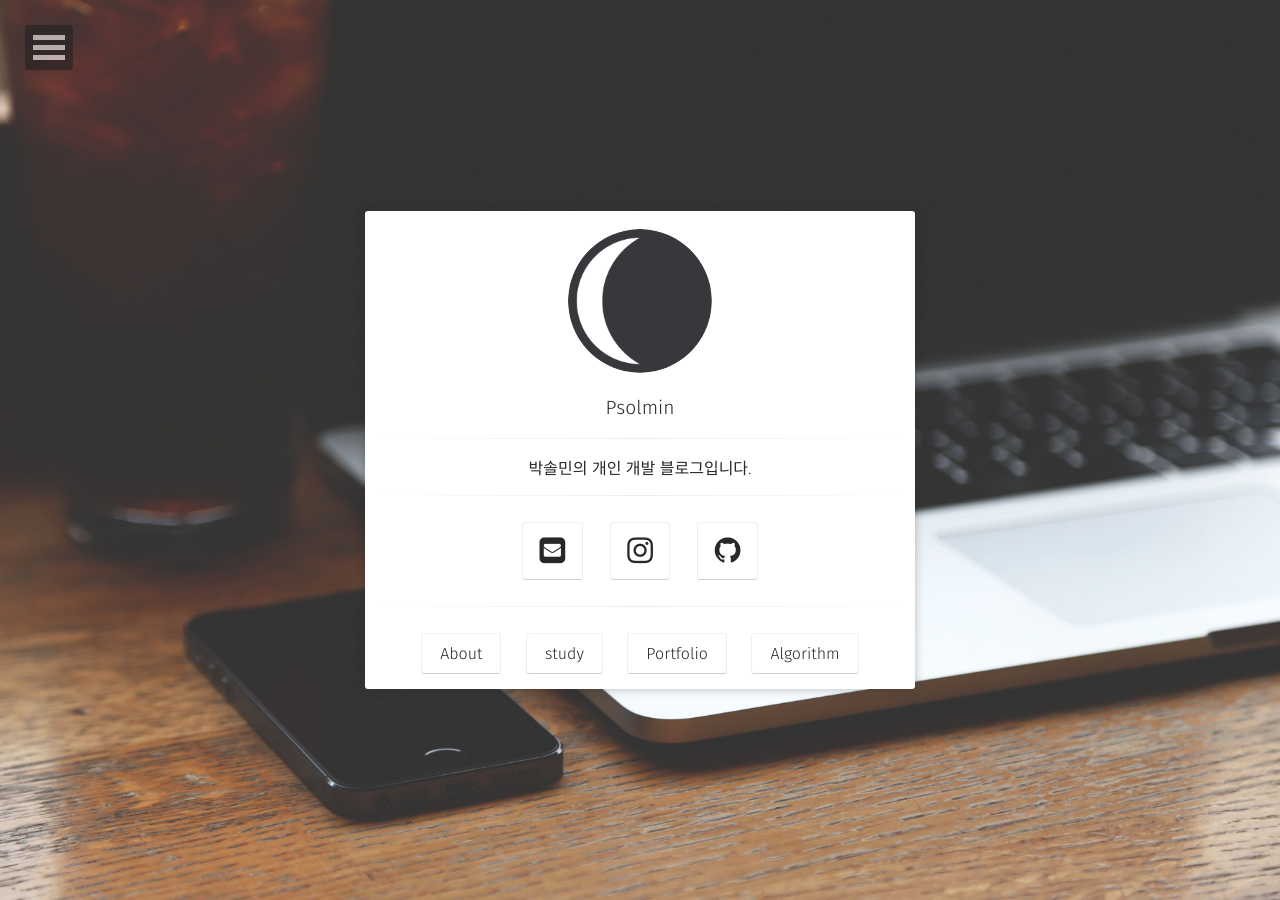
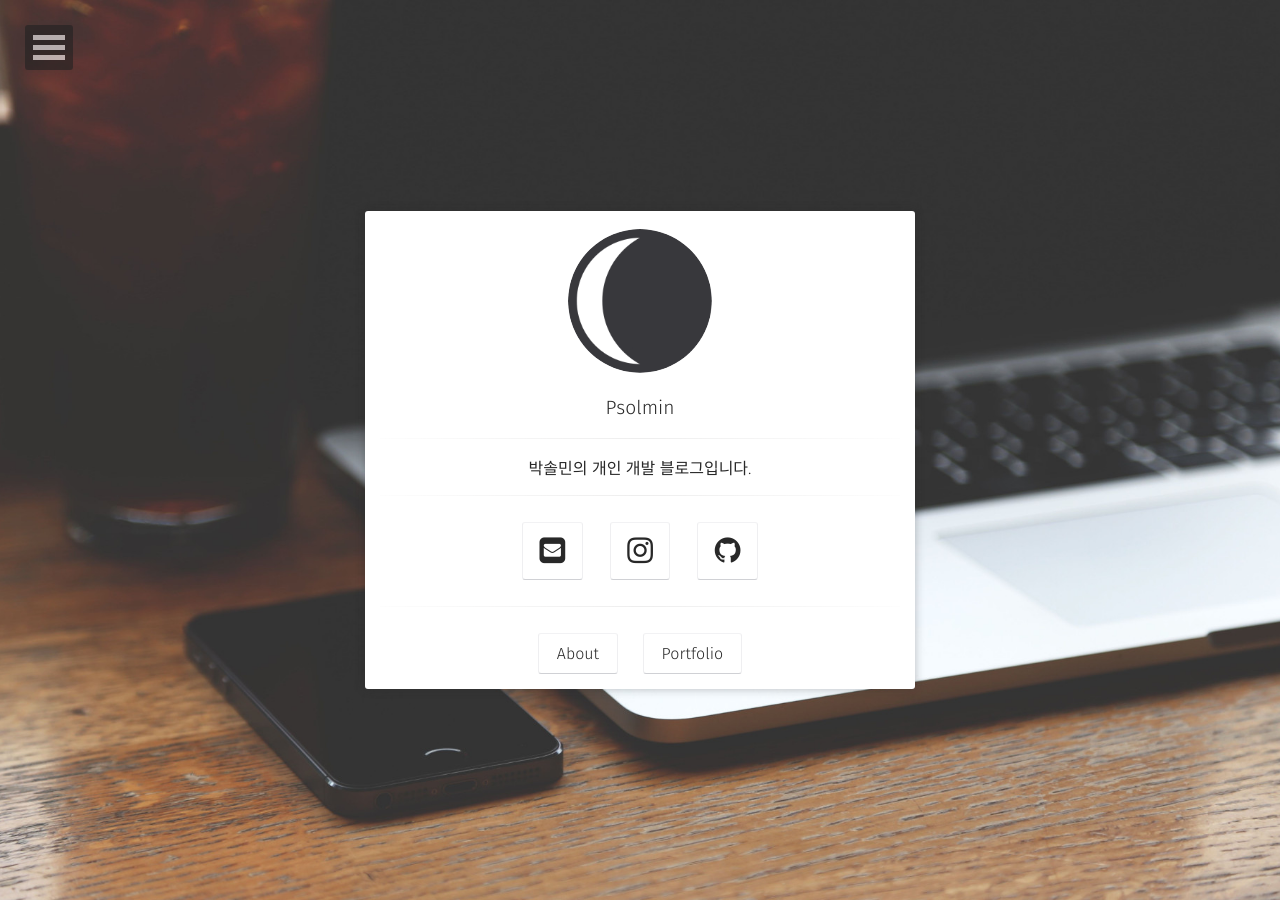
Before and after one commit to Psolmin/Psolmin.github.io, a Jekyll site: the page built from index.html, in a window 1280 px wide. Built offline with Jekyll 4.4.1, drawn with Linux system fonts in a browser that asks for light colours; some web fonts are replaced.

Commit message:
Update home.html

```diff
--- a/_layouts/home.html
+++ b/_layouts/home.html
@@ -34,15 +34,9 @@ layout: compress
                   <h3 class="title">
                          <a class="btn zoombtn" href="{{ site.url }}/about">
                          About
-                         </a>
-                         <a class="btn zoombtn" href="{{ site.url }}/study">
-                         study
-                         </a>
+			 </a>
                          <a class="btn zoombtn" href="{{ site.url }}/projects">
                          Portfolio
-                         </a>
-			 <a class="btn zoombtn" href="{{ site.url }}/algorithm">
-                         Algorithm
                          </a>
                  </h3>
             </div>
```
